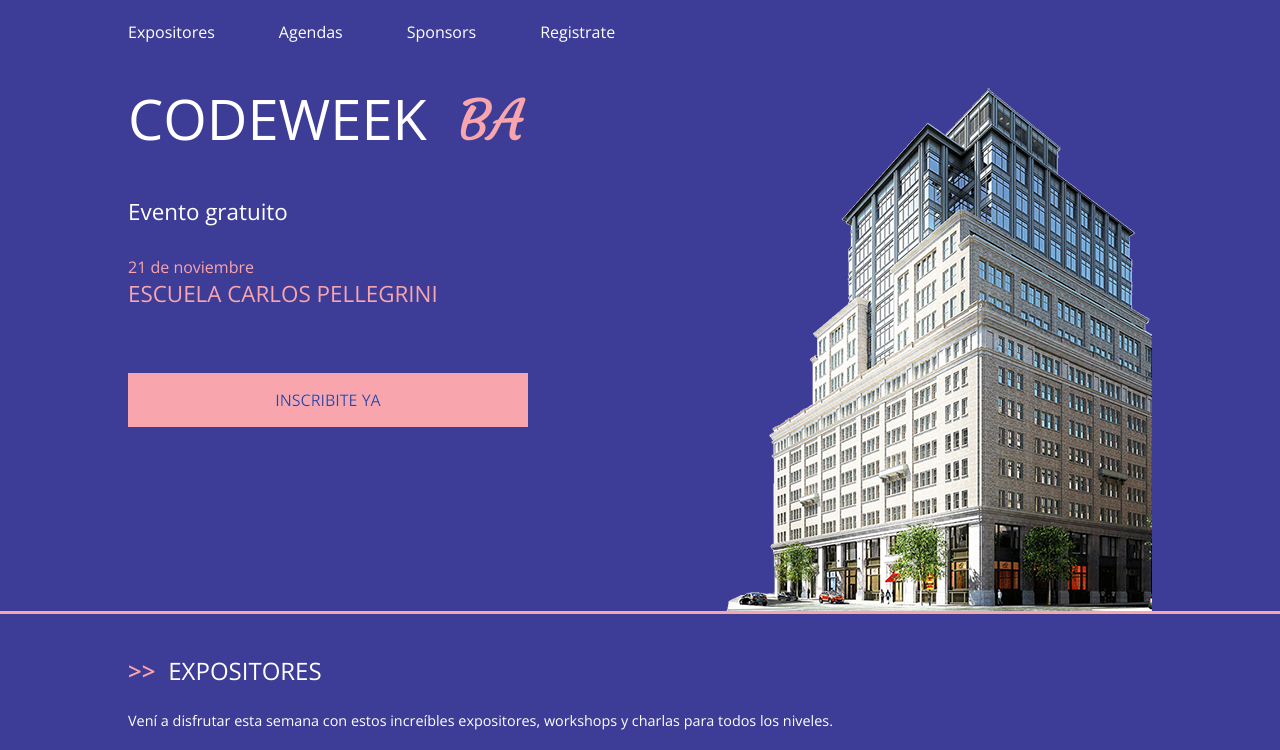
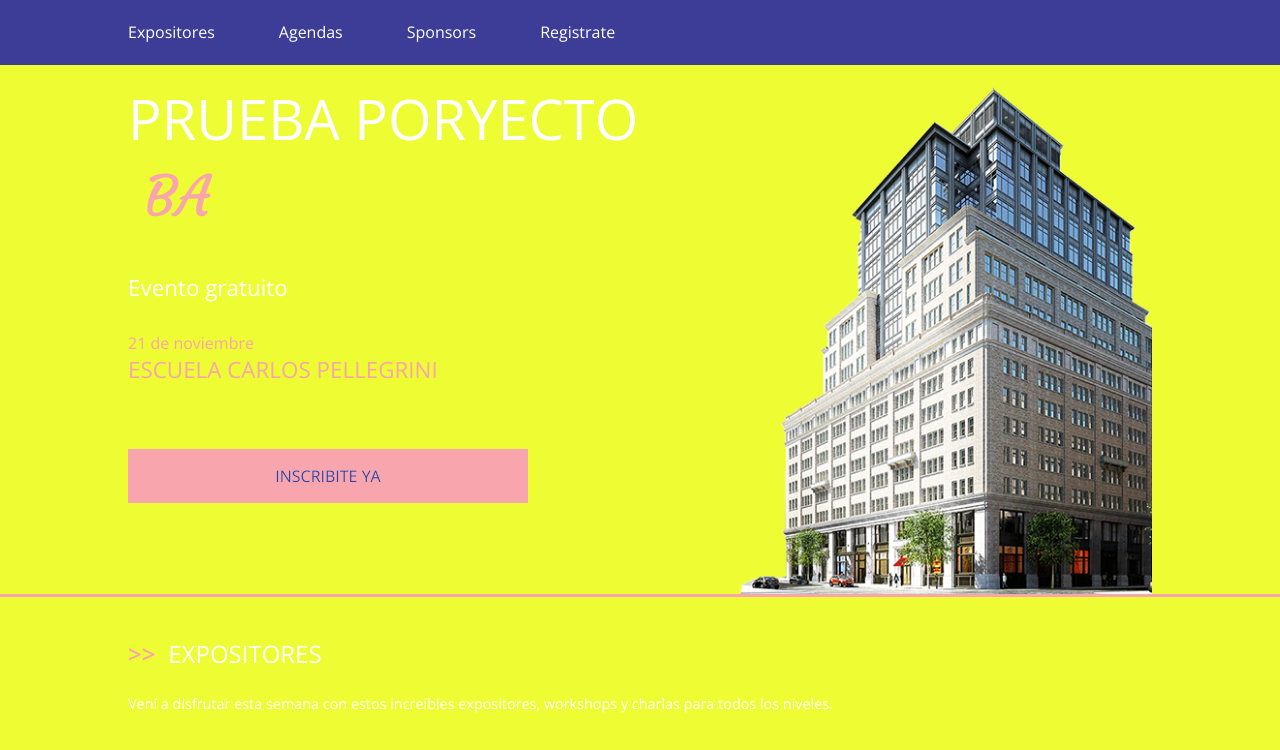
Before and after one commit to DCIBeto/prueba-proyecto, a plain HTML site: page index.html in a window 1280 px wide. Shown: the top 750 px of the page. Drawn offline with nearby package versions, Linux system fonts and the light colour scheme.

Commit message:
Modifique el color de fondo

```diff
--- a/css/style.css
+++ b/css/style.css
@@ -7,7 +7,7 @@
   box-sizing: border-box; }
 
 body {
-  background-color: #3d3c96;
+  background-color: #edfc23ec;
   font-family: "Open Sans", sans-serif;
   color: #FFF;
   overflow-x: hidden; }
--- a/index.html
+++ b/index.html
@@ -31,7 +31,7 @@
 		<div class="wrapper">
 			<div class="main-header">
 				<div class="main-header__content">
-					<h1>CodeWeek <span>BA</span></h1>
+					<h1>Prueba Poryecto <span>BA</span></h1>
 					<h2>Evento gratuito</h2>
 					<time datetime="2016-11-21">21 de noviembre</time>
 					<h3>Escuela Carlos Pellegrini</h3>
```
